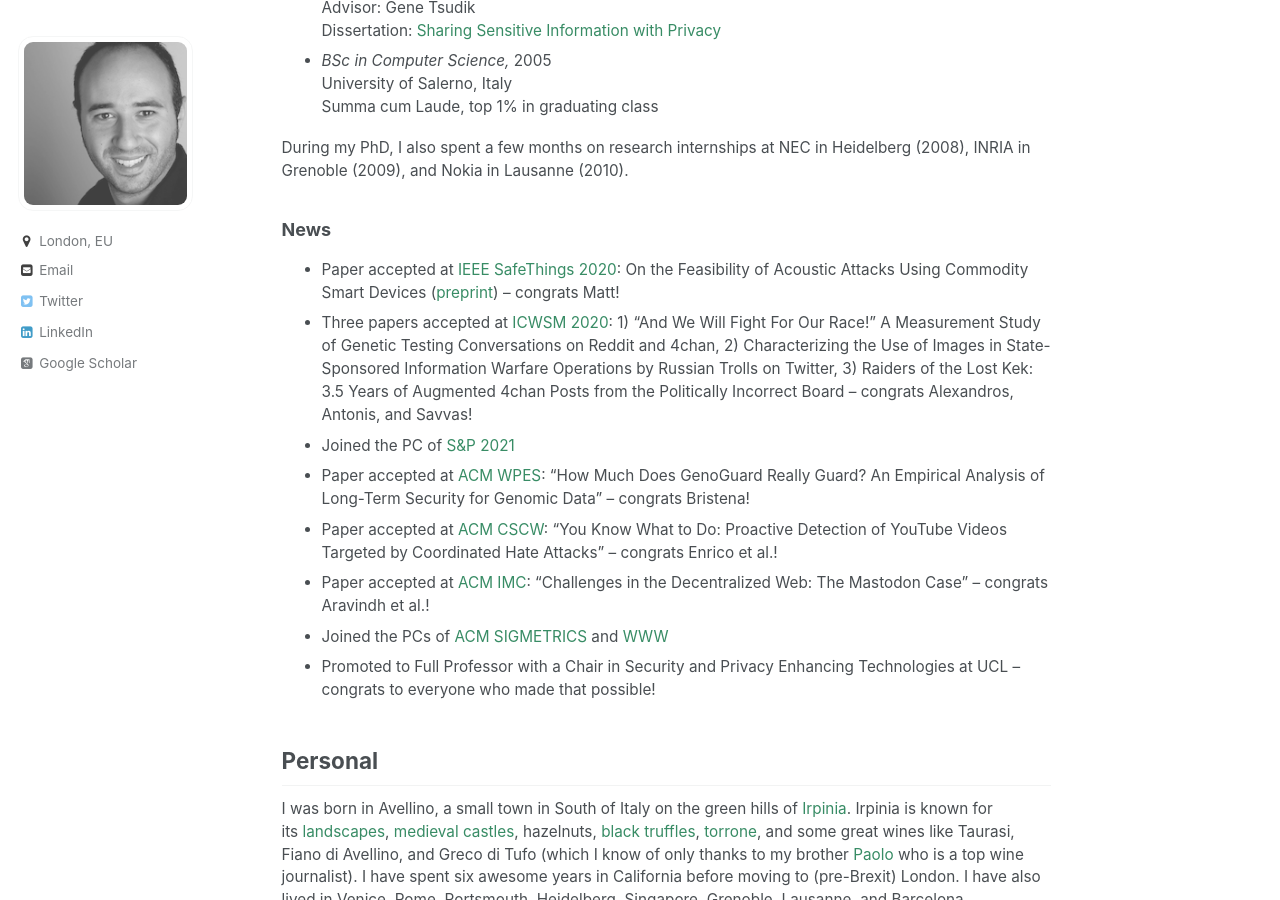
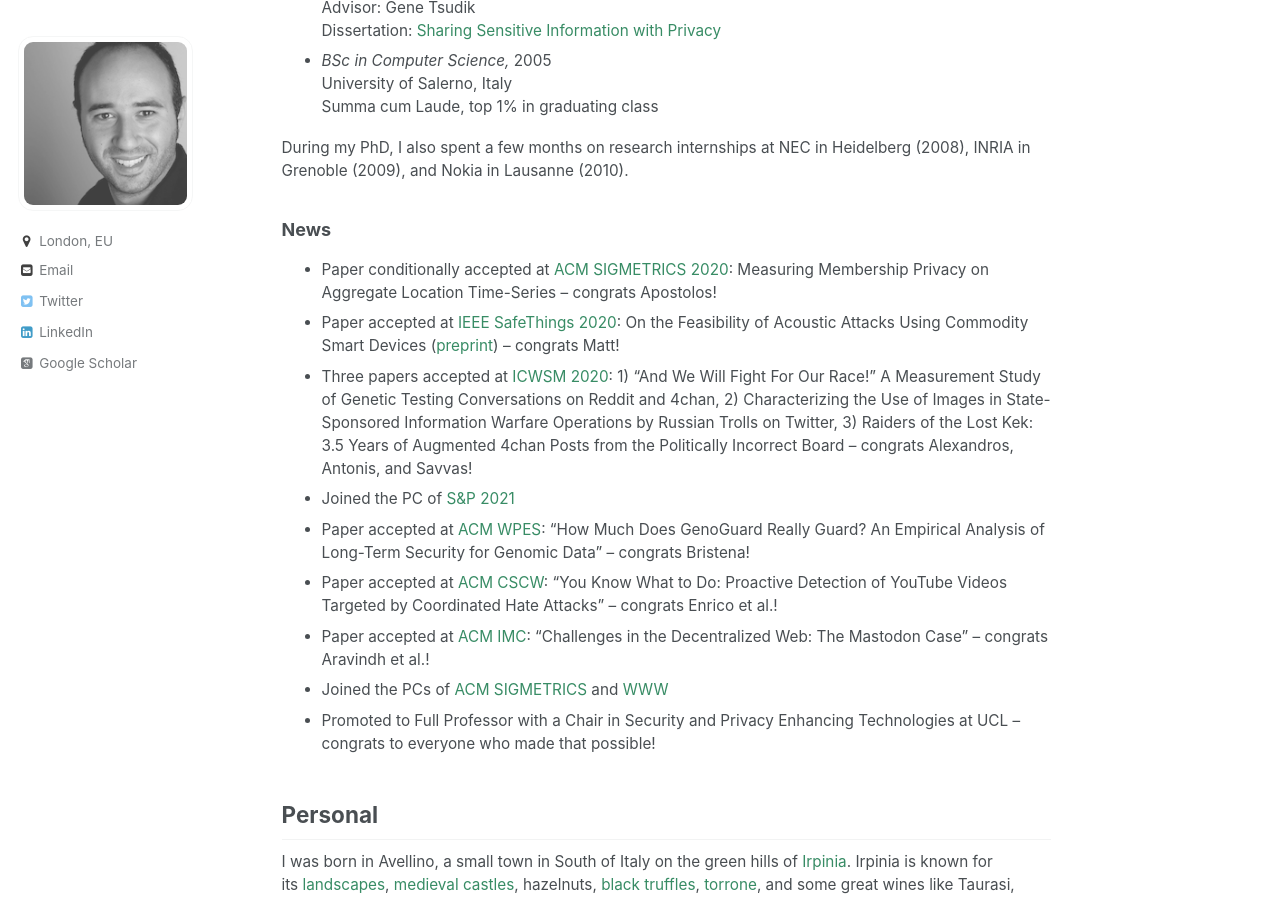
Before and after one commit to emidec/emidec.github.io, a Jekyll site: the page built from _pages/about.md, in a window 1280 px wide and 900 px high, scrolled down 670 px. Built offline with Jekyll 4.4.1, drawn with Linux system fonts in a browser that asks for light colours; some web fonts are replaced.

Commit message:
sigmetrics

```diff
--- a/_pages/about.md
+++ b/_pages/about.md
@@ -28,6 +28,7 @@ During my PhD, I also spent a few months on research internships at NEC in Heide
 <!--For a list of recent papers on machine learning and privacy, please see (https://emilianodc.com/privacyML) https://emilianodc.com/idrama-->
 
 ### News
+-	Paper conditionally accepted at [ACM SIGMETRICS 2020](https://www.sigmetrics.org/sigmetrics2020/): Measuring Membership Privacy on Aggregate Location Time-Series &ndash; congrats Apostolos!
 -	Paper accepted at [IEEE SafeThings 2020](https://www.ieee-security.org/TC/SPW2020/SafeThings/): On the Feasibility of Acoustic Attacks Using Commodity Smart Devices ([preprint](https://arxiv.org/abs/2001.07157)) &ndash; congrats Matt!
 -	Three papers accepted at [ICWSM 2020](https://icwsm.org/): 1) "And We Will Fight For Our Race!" A Measurement Study of Genetic Testing Conversations on Reddit and 4chan, 2) Characterizing the Use of Images in State-Sponsored Information Warfare Operations by Russian Trolls on Twitter, 3) Raiders of the Lost Kek: 3.5 Years of Augmented 4chan Posts from the Politically Incorrect Board -- congrats Alexandros, Antonis, and Savvas!
 -	Joined the PC of [S&P 2021](https://www.ieee-security.org/TC/SP2021/)
```
